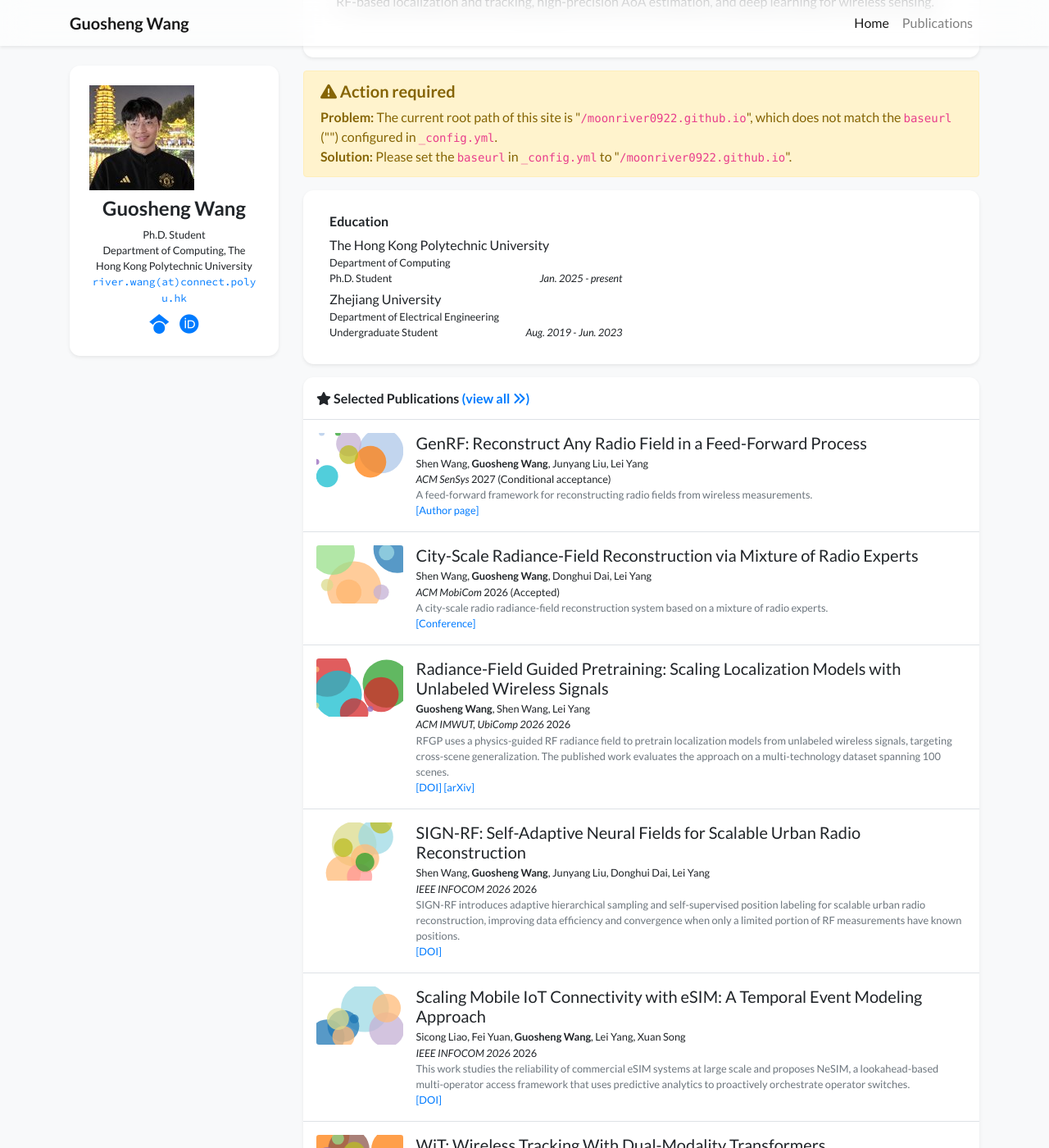
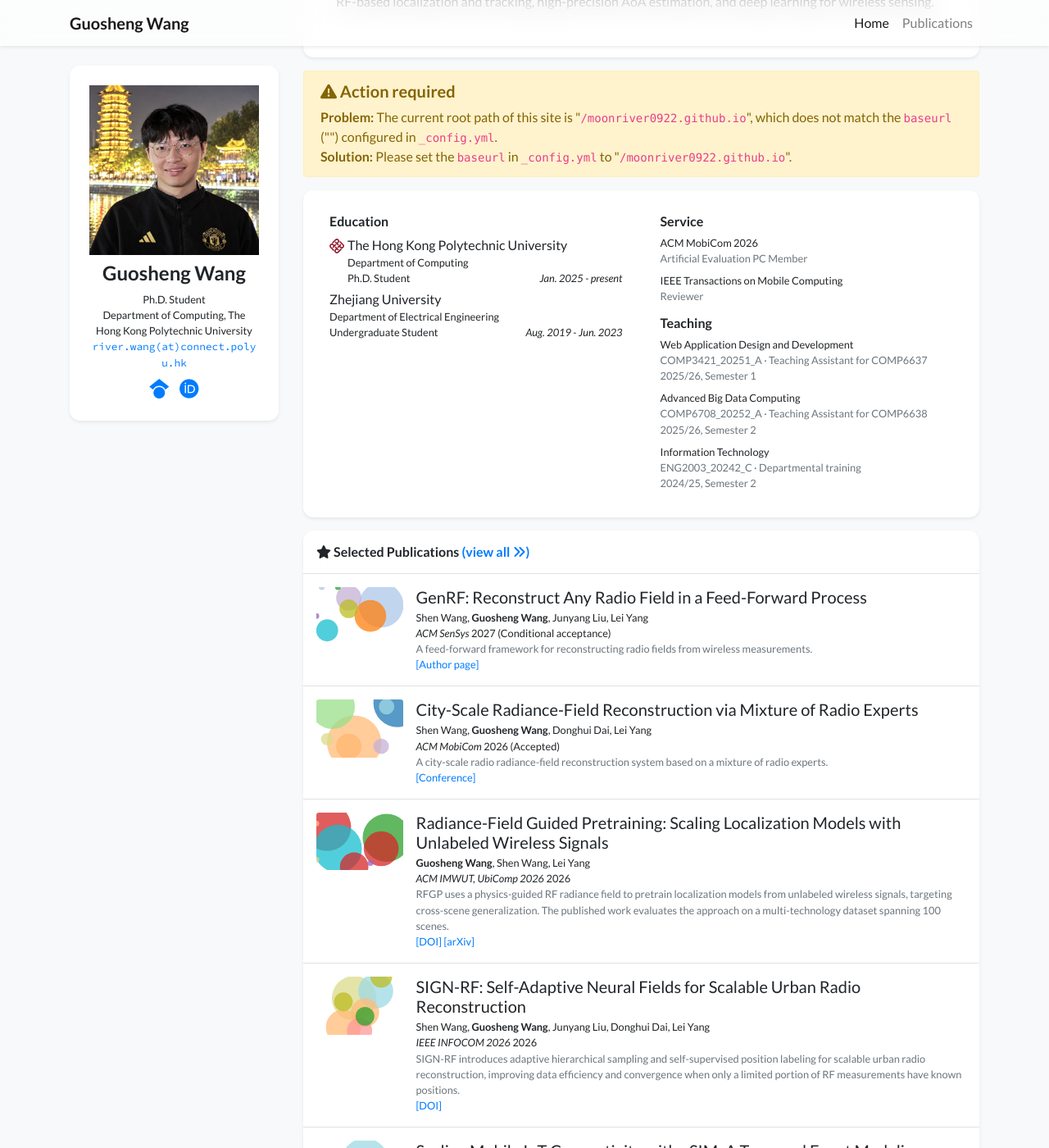
Before and after one commit to moonriver0922/moonriver0922.github.io, a Jekyll site: the page built from index.html, in a window 1280 px wide and 1400 px high, scrolled down 236 px. Shown: the whole window at 82% size. Built offline with Jekyll 4.4.1, drawn with Linux system fonts in a browser that asks for light colours; nearby versions of some CDN libraries; a style sheet for code colours, icons or effects is not loaded; some of the changed text lies outside the part shown.

Commit message:
Add service teaching and profile updates

```diff
--- a/_data/profile.yml
+++ b/_data/profile.yml
@@ -21,14 +21,35 @@ short_bio: >-
 
 portrait_url: /assets/images/photos/portrait.jpg
 portrait_caption: >-
-  Profile photo from Google Scholar.
+  Profile photo provided by Guosheng Wang.
 
 education:
 - name: The Hong Kong Polytechnic University
   dept: Department of Computing
   position: Ph.D. Student
   date: Jan. 2025 - present
+  logo: /assets/images/logos/polyu.svg
 - name: Zhejiang University
   dept: Department of Electrical Engineering
   position: Undergraduate Student
   date: Aug. 2019 - Jun. 2023
+
+service:
+- name: ACM MobiCom 2026
+  role: Artificial Evaluation PC Member
+- name: IEEE Transactions on Mobile Computing
+  role: Reviewer
+
+teaching:
+- name: Web Application Design and Development
+  code: COMP3421_20251_A
+  role: Teaching Assistant for COMP6637
+  date: 2025/26, Semester 1
+- name: Advanced Big Data Computing
+  code: COMP6708_20252_A
+  role: Teaching Assistant for COMP6638
+  date: 2025/26, Semester 2
+- name: Information Technology
+  code: ENG2003_20242_C
+  role: Departmental training
+  date: 2024/25, Semester 2
--- a/_includes/widgets/experience_card.html
+++ b/_includes/widgets/experience_card.html
@@ -49,6 +49,39 @@
                     </div>
                     {% endif %}
 
+                    {% if site.data.profile.service %}
+                    <div class="col-lg-6">
+                        <div class="mx-2 my-1">
+                            <h6>Service</h6>
+                            <ul class="list-unstyled small mb-1">
+                                {% for item in site.data.profile.service %}
+                                <li class="mb-2">
+                                    <div>{{ item.name }}</div>
+                                    <div class="text-muted">{{ item.role }}</div>
+                                </li>
+                                {% endfor %}
+                            </ul>
+                        </div>
+                    </div>
+                    {% endif %}
+
+                    {% if site.data.profile.teaching %}
+                    <div class="col-lg-6">
+                        <div class="mx-2 my-1">
+                            <h6>Teaching</h6>
+                            <ul class="list-unstyled small mb-1">
+                                {% for item in site.data.profile.teaching %}
+                                <li class="mb-2">
+                                    <div>{{ item.name }}</div>
+                                    <div class="text-muted">{{ item.code }} &middot; {{ item.role }}</div>
+                                    <div class="text-muted">{{ item.date }}</div>
+                                </li>
+                                {% endfor %}
+                            </ul>
+                        </div>
+                    </div>
+                    {% endif %}
+
                     {% if site.data.profile.awards %}
                     <div class="col-lg-6">
                         <div class="mx-2 my-1">
```
Also changed, not shown: _publications/2024/2024-06-03-understanding-localization.md (+2 -2 lines), _publications/2026/2026-05-01-wit.md (+2 -2 lines), assets/images/logos/polyu.svg (added), assets/images/photos/portrait.jpg.
